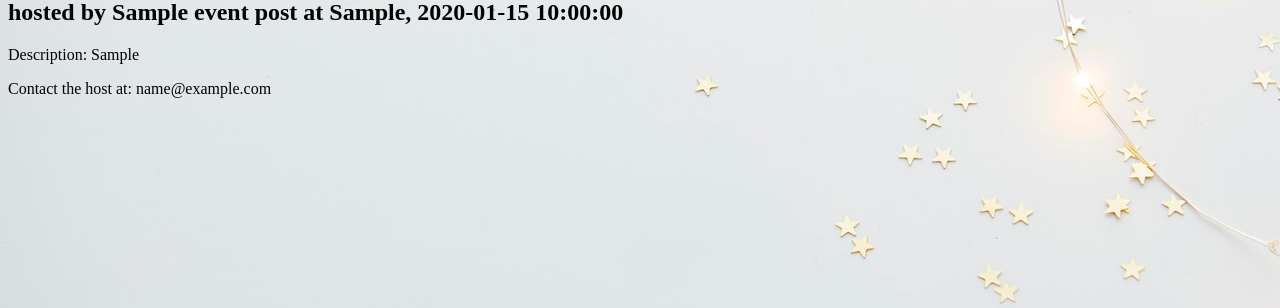
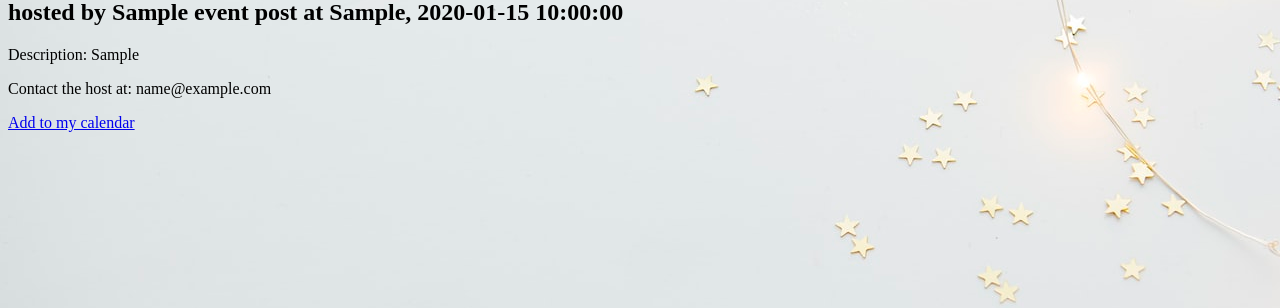
Before and after one commit to law-lin/Collink, a Python web app: template templates/sports.html in a window 1280 px wide. Shown: the part 390-698 px from the top of the page. Run offline with Jinja, Linux system fonts and the light colour scheme; the template is opened without the code that fills it: most values are stand-ins (such as "Sample title", 1, 10 or a date in 2020).

Commit message:
Add to calendar functionality, needs fixing

```diff
--- a/templates/sports.html
+++ b/templates/sports.html
@@ -31,9 +31,11 @@
       {% for event_post in sports_events %}
 
         <h1> {{event_post.event_name}} <h1>
-          <h2> hosted by {{event_post.host_name}} at {{event_post.event_location}}, {{event_time}}</h2>
+          <h2> hosted by {{event_post.host_name}} at {{event_post.event_location}}, {{event_post.event_time}}</h2>
         <p> Description: {{event_post.event_des}} </p>
         <p> Contact the host at: {{event_post.host_email}} </p>
+        <a href=https://www.google.com/calendar/render?action=TEMPLATE&text={{event_post.event_name}}&dates=&details={{event_post.event_des}}&location={{event_post.event_location}}&sf=true&output=xml"
+        " target="_blank" rel="nofollow">Add to my calendar</a>
 
       {% endfor %}
 
```
